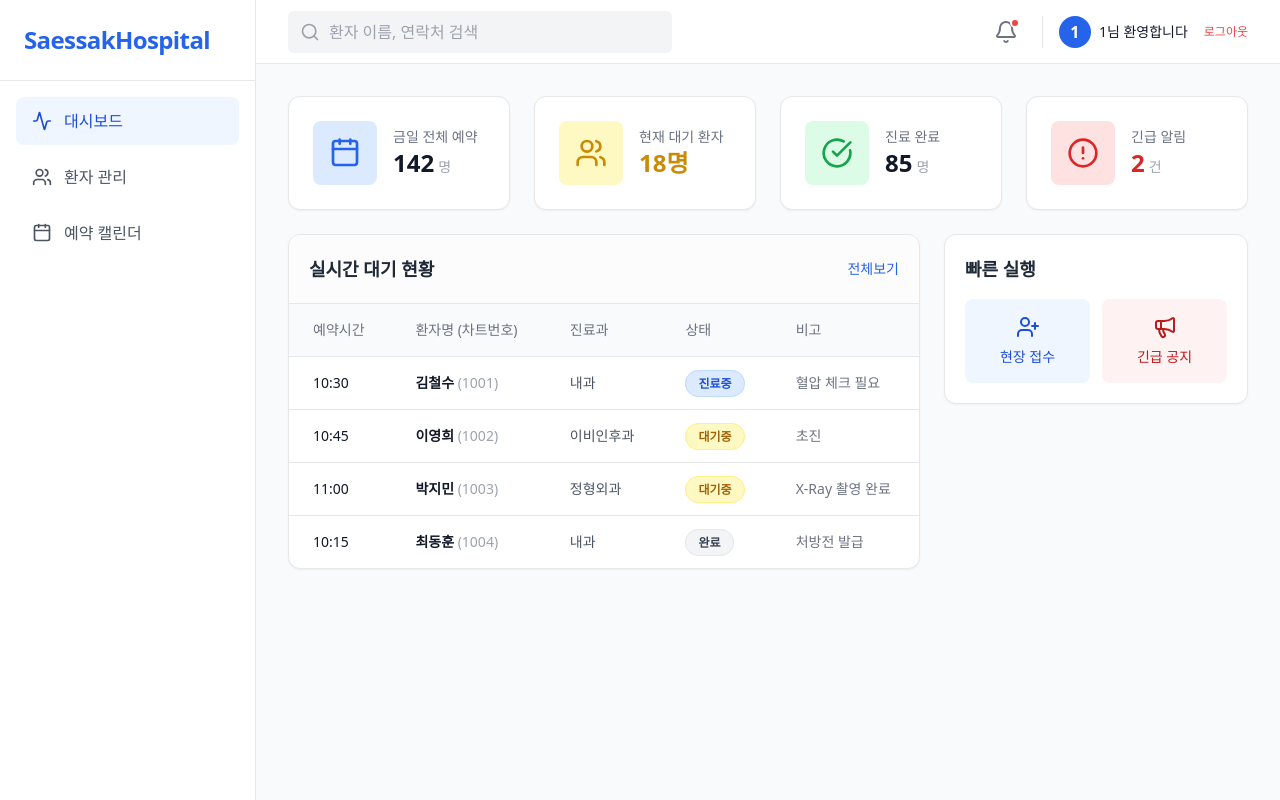
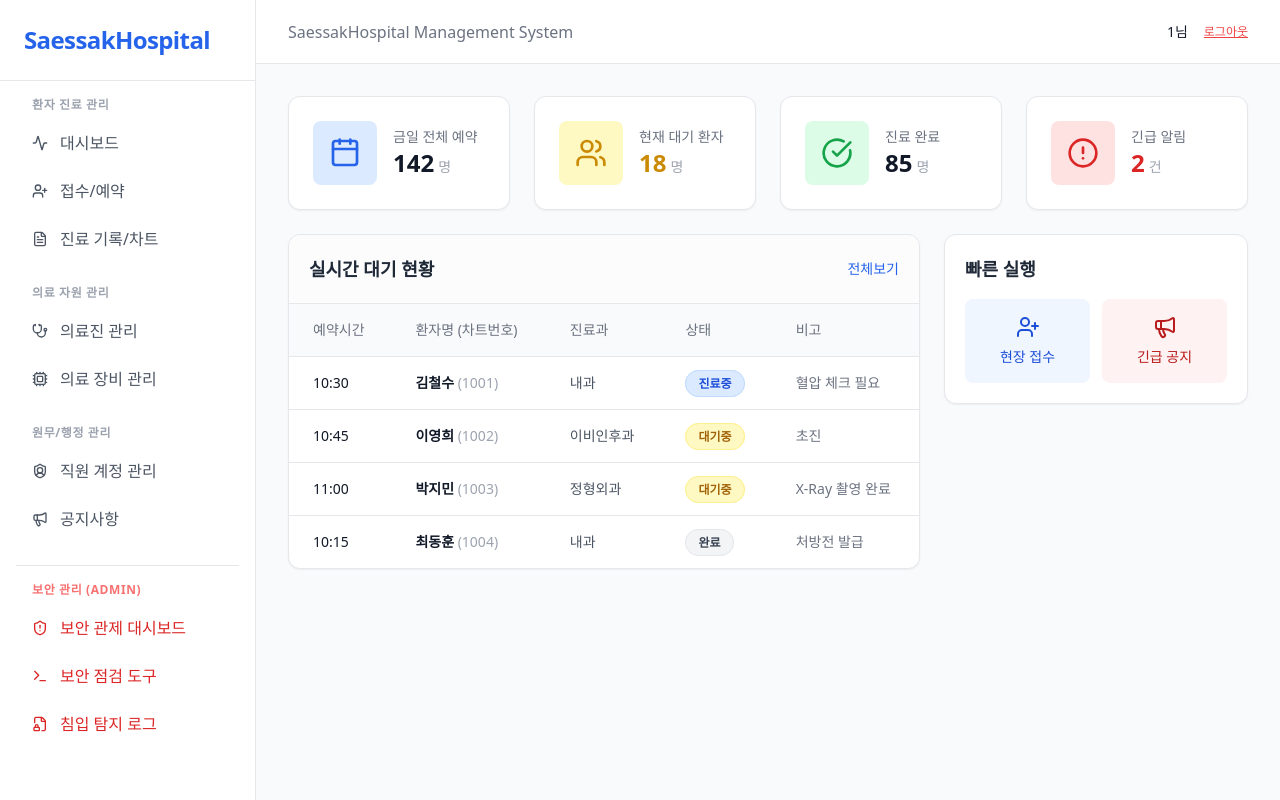
Before and after one commit to palantir1997/Ssaessak-Ban, a PHP site: page /admin/DashBoard.php in a window 1280 px wide. Run offline with PHP 8.4, Linux system fonts and the light colour scheme; the visitor is signed in with stand-in values (Sample User, id 1); some libraries are stand-ins or nearby versions.

Commit message:
header, footer수정

```diff
--- a/saessak/admin/DashBoard.php
+++ b/saessak/admin/DashBoard.php
@@ -1,25 +1,8 @@
 <?php
-session_start();
+    // 1. 헤더 포함
+    include 'include/header.php';
 
-// 로그인 정보가 없으면 즉시 로그인 페이지로 보냅니다.
-if (!isset($_SESSION['user_id'])) {
-    header("Location: login.php"); // 로그인 페이지 경로가 맞는지 확인하세요!
-    exit();
-}
-?>
-<!DOCTYPE html>
-<html lang="ko">
-<head>
-    <meta charset="UTF-8">
-    <meta name="viewport" content="width=device-width, initial-scale=1.0">
-    <title>SaessakAdmin - 병원 관리자 페이지</title>
-    <script src="https://cdn.tailwindcss.com"></script>
-    <script src="https://unpkg.com/lucide@latest"></script>
-</head>
-<body class="bg-gray-50 text-gray-900 font-sans h-screen flex overflow-hidden">
-
-    <?php
-    // --- [Mock Data / 나중에 DB 연동할 영역] ---
+    // 2. 데이터 정의
     $waitlist = [
         ["id" => "1001", "name" => "김철수", "time" => "10:30", "dept" => "내과", "status" => "진료중", "note" => "혈압 체크 필요"],
         ["id" => "1002", "name" => "이영희", "time" => "10:45", "dept" => "이비인후과", "status" => "대기중", "note" => "초진"],
@@ -27,7 +10,7 @@ if (!isset($_SESSION['user_id'])) {
         ["id" => "1004", "name" => "최동훈", "time" => "10:15", "dept" => "내과", "status" => "완료", "note" => "처방전 발급"],
     ];
 
-    // 상태별 색상을 리턴하는 PHP 함수
+    // 3. 상태별 색상 함수
     function getStatusColor($status) {
         switch ($status) {
             case '진료중': return 'bg-blue-100 text-blue-700 border-blue-200';
@@ -37,51 +20,6 @@ if (!isset($_SESSION['user_id'])) {
         }
     }
 ?>
-
-    <aside class="w-64 bg-white border-r border-gray-200 flex flex-col hidden md:flex">
-        <div class="p-6 border-b border-gray-200">
-            <h1 class="text-2xl font-bold text-blue-600 tracking-tight">SaessakHospital</h1>
-        </div>
-        <nav class="flex-1 p-4 space-y-2">
-            <a href="#" class="flex items-center gap-3 px-4 py-3 bg-blue-50 text-blue-700 rounded-lg font-medium">
-                <i data-lucide="activity" class="w-5 h-5"></i> 대시보드
-            </a>
-            <a href="#" class="flex items-center gap-3 px-4 py-3 text-gray-600 hover:bg-gray-100 rounded-lg transition-colors">
-                <i data-lucide="users" class="w-5 h-5"></i> 환자 관리
-            </a>
-            <a href="#" class="flex items-center gap-3 px-4 py-3 text-gray-600 hover:bg-gray-100 rounded-lg transition-colors">
-                <i data-lucide="calendar" class="w-5 h-5"></i> 예약 캘린더
-            </a>
-        </nav>
-    </aside>
-
-    <main class="flex-1 flex flex-col overflow-hidden">
-
-        <header class="h-16 bg-white border-b border-gray-200 flex items-center justify-between px-8 shrink-0">
-    <div class="relative w-96">
-        <i data-lucide="search" class="absolute left-3 top-1/2 -translate-y-1/2 w-5 h-5 text-gray-400"></i>
-        <input type="text" placeholder="환자 이름, 연락처 검색" class="w-full pl-10 pr-4 py-2 bg-gray-100 border border-transparent rounded-md focus:bg-white focus:border-blue-500 focus:ring-2 focus:ring-blue-200 transition-all outline-none" />
-    </div>
-
-    <div class="flex items-center gap-4">
-        <button class="relative p-2 text-gray-500 hover:bg-gray-100 rounded-full transition-colors">
-            <i data-lucide="bell" class="w-6 h-6"></i>
-            <span class="absolute top-1.5 right-1.5 w-2.5 h-2.5 bg-red-500 rounded-full border-2 border-white"></span>
-        </button>
-
-        <div class="flex items-center gap-2 pl-4 border-l border-gray-200">
-            <div class="w-8 h-8 bg-blue-600 rounded-full flex items-center justify-center text-white font-bold">
-                <?php echo strtoupper(substr($_SESSION['user_id'], 0, 1)); ?>
-            </div>
-            <span class="font-medium text-sm">
-                <?php echo $_SESSION['user_id']; ?>님 환영합니다
-            </span>
-            <a href="include/logout.php" class="ml-2 text-xs text-red-500 hover:underline">로그아웃</a>
-        </div>
-    </div>
-</header>
-
-        <div class="flex-1 overflow-auto p-8 space-y-6">
 
 <div class="grid grid-cols-1 md:grid-cols-2 lg:grid-cols-4 gap-6">
     <div class="bg-white p-6 rounded-xl border border-gray-200 shadow-sm flex items-center gap-4">
@@ -95,7 +33,7 @@ if (!isset($_SESSION['user_id'])) {
         <div class="p-4 bg-yellow-100 text-yellow-600 rounded-lg"><i data-lucide="users" class="w-8 h-8"></i></div>
         <div>
             <p class="text-sm text-gray-500 font-medium">현재 대기 환자</p>
-                        <p class="text-2xl font-bold text-yellow-600">18<span className="text-sm font-normal text-gray-400 ml-1">명</span></p>
+            <p class="text-2xl font-bold text-yellow-600">18<span class="text-sm font-normal text-gray-400 ml-1">명</span></p>
         </div>
     </div>
     <div class="bg-white p-6 rounded-xl border border-gray-200 shadow-sm flex items-center gap-4">
@@ -114,8 +52,7 @@ if (!isset($_SESSION['user_id'])) {
     </div>
 </div>
 
-            <div class="grid grid-cols-1 lg:grid-cols-3 gap-6">
-
+<div class="grid grid-cols-1 lg:grid-cols-3 gap-6 mt-6">
     <div class="lg:col-span-2 bg-white rounded-xl border border-gray-200 shadow-sm overflow-hidden flex flex-col">
         <div class="p-5 border-b border-gray-200 flex justify-between items-center bg-gray-50/50">
             <h2 class="text-lg font-bold text-gray-800">실시간 대기 현황</h2>
@@ -169,14 +106,6 @@ if (!isset($_SESSION['user_id'])) {
             </div>
         </div>
     </div>
-
 </div>
 
-        </div>
-    </main>
-
-    <script>
-        lucide.createIcons();
-    </script>
-</body>
-</html>
+<?php include 'include/footer.php'; ?>
--- /dev/null
+++ b/saessak/admin/include/footer.php
@@ -0,0 +1,6 @@
+</div> </main>
+    <script>
+        lucide.createIcons();
+    </script>
+</body>
+</html>
--- /dev/null
+++ b/saessak/admin/include/header.php
@@ -0,0 +1,73 @@
+<?php
+session_start();
+if (!isset($_SESSION['user_id'])) {
+    header("Location: login.php");
+    exit();
+}
+
+// 예시: 사용자 권한 확인 (데이터베이스 설정에 따라 'admin' 또는 숫자 등 변경 가능)
+$isAdmin = (isset($_SESSION['role']) && $_SESSION['role'] === 'admin');
+?>
+<!DOCTYPE html>
+<html lang="ko">
+<head>
+    <meta charset="UTF-8">
+    <title>SaessakAdmin - 병원 관리자 페이지</title>
+    <script src="https://cdn.tailwindcss.com"></script>
+    <script src="https://unpkg.com/lucide@latest"></script>
+</head>
+<body class="bg-gray-50 text-gray-900 font-sans h-screen flex overflow-hidden">
+
+    <aside class="w-64 bg-white border-r border-gray-200 flex flex-col hidden md:flex">
+        <div class="p-6 border-b border-gray-200">
+            <h1 class="text-2xl font-bold text-blue-600 tracking-tight">SaessakHospital</h1>
+        </div>
+        <nav class="flex-1 p-4 space-y-6 overflow-y-auto">
+
+            <div>
+                <p class="text-xs font-bold text-gray-400 uppercase tracking-wider mb-2 px-4">환자 진료 관리</p>
+                <div class="space-y-1">
+                    <a href="index.php" class="flex items-center gap-3 px-4 py-2.5 text-gray-600 hover:bg-gray-100 rounded-lg"><i data-lucide="activity" class="w-4 h-4"></i> 대시보드</a>
+                    <a href="#" class="flex items-center gap-3 px-4 py-2.5 text-gray-600 hover:bg-gray-100 rounded-lg"><i data-lucide="user-plus" class="w-4 h-4"></i> 접수/예약</a>
+                    <a href="#" class="flex items-center gap-3 px-4 py-2.5 text-gray-600 hover:bg-gray-100 rounded-lg"><i data-lucide="file-text" class="w-4 h-4"></i> 진료 기록/차트</a>
+                </div>
+            </div>
+
+            <div>
+                <p class="text-xs font-bold text-gray-400 uppercase tracking-wider mb-2 px-4">의료 자원 관리</p>
+                <div class="space-y-1">
+                    <a href="#" class="flex items-center gap-3 px-4 py-2.5 text-gray-600 hover:bg-gray-100 rounded-lg"><i data-lucide="stethoscope" class="w-4 h-4"></i> 의료진 관리</a>
+                    <a href="#" class="flex items-center gap-3 px-4 py-2.5 text-gray-600 hover:bg-gray-100 rounded-lg"><i data-lucide="cpu" class="w-4 h-4"></i> 의료 장비 관리</a>
+                </div>
+            </div>
+
+            <div>
+                <p class="text-xs font-bold text-gray-400 uppercase tracking-wider mb-2 px-4">원무/행정 관리</p>
+                <div class="space-y-1">
+                    <a href="#" class="flex items-center gap-3 px-4 py-2.5 text-gray-600 hover:bg-gray-100 rounded-lg"><i data-lucide="shield-user" class="w-4 h-4"></i> 직원 계정 관리</a>
+                    <a href="#" class="flex items-center gap-3 px-4 py-2.5 text-gray-600 hover:bg-gray-100 rounded-lg"><i data-lucide="megaphone" class="w-4 h-4"></i> 공지사항</a>
+                </div>
+            </div>
+
+            <?php if ($isAdmin): ?>
+            <div class="pt-4 border-t border-gray-200">
+                <p class="text-xs font-bold text-red-400 uppercase tracking-wider mb-2 px-4">보안 관리 (Admin)</p>
+                <div class="space-y-1">
+                    <a href="#" class="flex items-center gap-3 px-4 py-2.5 text-red-600 hover:bg-red-50 rounded-lg font-medium"><i data-lucide="shield-alert" class="w-4 h-4"></i> 보안 관제 대시보드</a>
+                    <a href="#" class="flex items-center gap-3 px-4 py-2.5 text-red-600 hover:bg-red-50 rounded-lg font-medium"><i data-lucide="terminal" class="w-4 h-4"></i> 보안 점검 도구</a>
+                    <a href="#" class="flex items-center gap-3 px-4 py-2.5 text-red-600 hover:bg-red-50 rounded-lg font-medium"><i data-lucide="file-lock" class="w-4 h-4"></i> 침입 탐지 로그</a>
+                </div>
+            </div>
+            <?php endif; ?>
+        </nav>
+    </aside>
+
+    <main class="flex-1 flex flex-col overflow-hidden">
+        <header class="h-16 bg-white border-b border-gray-200 flex items-center justify-between px-8">
+            <div class="text-gray-500">SaessakHospital Management System</div>
+            <div class="flex items-center gap-4">
+                <span class="text-sm"><?php echo $_SESSION['user_id']; ?>님</span>
+                <a href="include/logout.php" class="text-xs text-red-500 underline">로그아웃</a>
+            </div>
+        </header>
+        <div class="flex-1 overflow-auto p-8">
```
Lines whose indentation alone changed are shown as unchanged.
